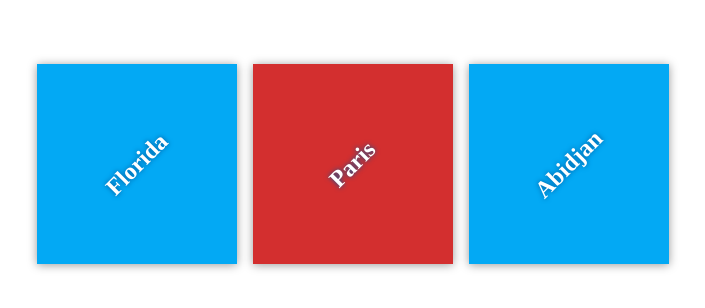
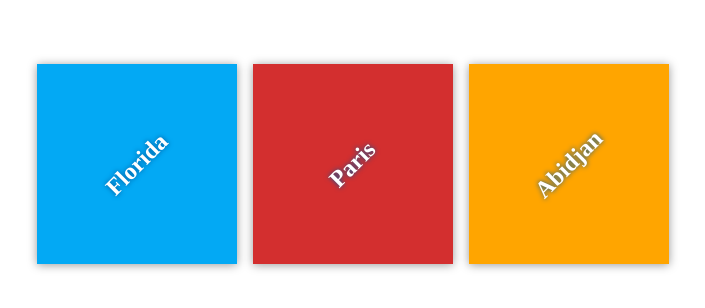
Before and after one commit to Lassina-KONE/my-travel-plans, a plain HTML site: page index.html in a window 1280 px wide. Shown: the part 236-544 px from the top of the page, without its empty margins (287-992 px from the left). Drawn offline with Linux system fonts and the light colour scheme.

Commit message:
set abidjan background

```diff
--- a/css/app.css
+++ b/css/app.css
@@ -53,3 +53,6 @@ h2 {
 #paris {
     background-color: #d32f2f;
 }
+#abidjan{
+    background-color: orange;
+}
```
